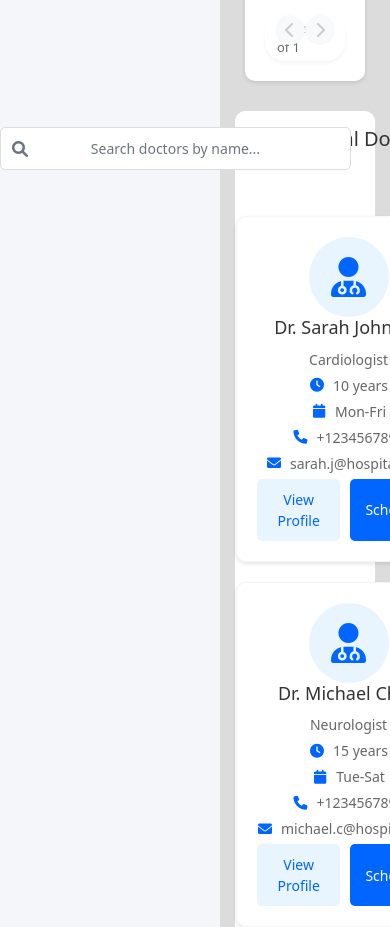
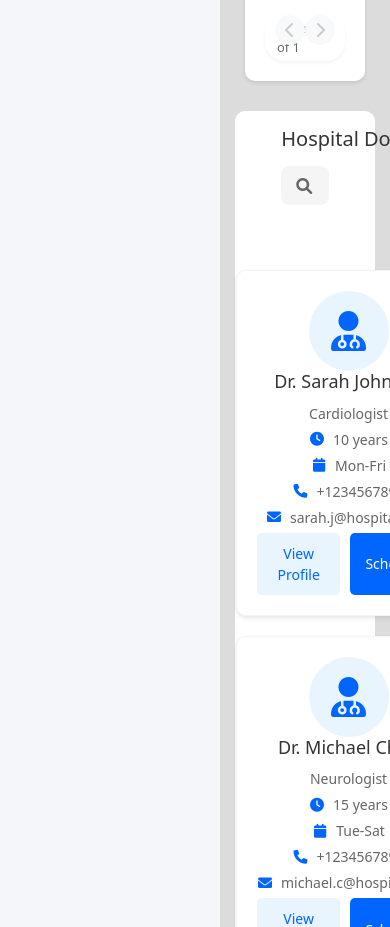
Before and after one commit to Shashank-765/healthcaremnagementui, a React (Create React App) app: page /admin/admin-dashboard in a window 390 px wide. Shown: the part 3500-4427 px from the top of the page. Built offline with nearby package versions, Linux system fonts and the light colour scheme.

Commit message:
new chages in admindashbaord

```diff
--- a/src/admin/AdminDashboard.css
+++ b/src/admin/AdminDashboard.css
@@ -679,11 +679,11 @@
   }
 }
 
-.header-section-admindashboard{
-background-color:white;
-margin:20px 0px 20px 0px;
-border: 1px solid white;
-border-radius: 10px;
+.header-section-admindashboard {
+  background-color: white;
+  margin: 20px 0;
+  border: 1px solid white;
+  border-radius: 10px;
 }
 
 .header-section {
@@ -693,21 +693,75 @@ border-radius: 10px;
   border-radius: 10px;
 }
 
-.header-section h2 {
+.header-content2 {
+  display: flex;
+  justify-content: space-between;
+  align-items: center;
+  width: 100%;
+}
+
+.header-content2 h2 {
   font-size: 24px;
   color: #333;
   margin: 0;
   white-space: nowrap;
-  flex: 1;
-  max-width: 200px;
 }
 
-.header-content2 {
+.header-content-right {
   display: flex;
   justify-content: space-between;
   align-items: center;
-  gap: 20px;
-  width: 80%;
+  justify-content: flex-end;
+}
+
+.search-bar1 {
+  display: flex;
+  align-items: center;
+  border-radius: 8px;
+  padding: 8px 15px;
+  width: 300px;
+  background-color: #f5f5f5;
+  position: relative;
+}
+
+.search-bar1 .search-icon {
+  color: #666;
+  margin-right: 10px;
+  font-size: 16px;
+  position: absolute;
+  left: 15px;
+  top: 50%;
+  transform: translateY(-50%);
+}
+
+.search-bar1 input {
+  border: none;
+  background: transparent;
+  outline: none;
+  width: 100%;
+  font-size: 14px;
+  color: #333;
+  padding-left: 30px;
+}
+
+.search-bar1 input::placeholder {
+  color: #999;
+}
+
+/* Responsive styles */
+@media (max-width: 768px) {
+  .header-content2 {
+    flex-direction: column;
+    gap: 15px;
+  }
+
+  .header-content-right {
+    width: 100%;
+  }
+
+  .search-bar1 {
+    width: 100%;
+  }
 }
 
 /* Appointment Dashboard Styles */
--- a/src/admin/AdminDashboard.jsx
+++ b/src/admin/AdminDashboard.jsx
@@ -648,8 +648,9 @@ const AdminDashboard = () => {
 <div className="header-section-admindashboard">
         <div className="header-section">
           <div className="header-content2">
-          <h2>Hospital Doctors</h2>
-            <div className="search-bar">
+            <h2>Hospital Doctors</h2>
+            <div className="header-content-right">
+            <div className="search-bar1">
               <i className="fas fa-search search-icon"></i>
               <input
                 type="text"
@@ -657,6 +658,7 @@ const AdminDashboard = () => {
                 value={searchQuery}
                 onChange={handleSearchChange}
               />
+            </div>
             </div>
           </div>
         </div>
--- a/src/admin/DoctorsList.css
+++ b/src/admin/DoctorsList.css
@@ -219,14 +219,6 @@
   width: 100%;
   padding: 20px;
   border-radius: 10px;
-}
-
-.header-content2 {
-  display: flex;
-  justify-content: space-between;
-  align-items: center;
-  gap: 20px;
-  width: 80%;
 }
 
 .header-section h2 {
@@ -800,9 +792,6 @@ margin:auto;
   }
 }
 @media (max-width: 1440px) {
-  .header-content2 {
-    gap: 15px;
-  }
 
   .filters {
     min-width: 180px;
@@ -810,12 +799,6 @@ margin:auto;
 }
 
 @media (max-width: 1250px) {
-  .header-content2 {
-    margin: auto;
-      flex-direction: column;
-      gap: 15px;
-      width: 27%;
-}
   .mobile-toggle {
     display: flex;
   }
@@ -837,11 +820,6 @@ margin:auto;
   .admin-sidebar.open + .doctors-main-content {
     margin-left: 260px;
     width: calc(100% - 260px);
-  }
-
-  .header-content2 {
-    flex-direction: column;
-    gap: 15px;
   }
 
   .header-section h2 {
```
